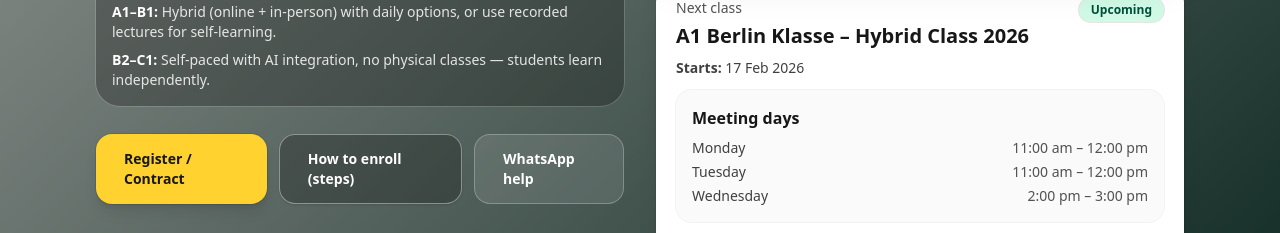
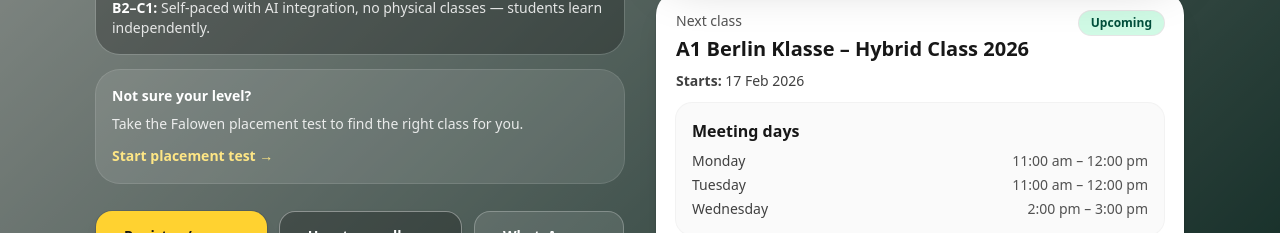
Before and after one commit to learngermanghana/learngermanghana-site, a Next.js app: page / in a window 1280 px wide. Shown: the part 667-900 px from the top of the page. Built offline with nearby package versions, Linux system fonts and the light colour scheme; no server answers.

Commit message:
Add placement test callout

```diff
--- a/src/app/page.tsx
+++ b/src/app/page.tsx
@@ -87,6 +87,21 @@ export default async function HomePage() {
                       integration, no physical classes — students learn independently.
                     </li>
                   </ul>
+                </div>
+
+                <div className="mt-4 max-w-xl rounded-3xl bg-white/10 ring-1 ring-white/20 p-4">
+                  <div className="text-sm font-semibold text-white">Not sure your level?</div>
+                  <p className="mt-2 text-sm text-white/85">
+                    Take the Falowen placement test to find the right class for you.
+                  </p>
+                  <a
+                    href="https://www.falowen.app/placement-test"
+                    target="_blank"
+                    rel="noreferrer"
+                    className="mt-3 inline-flex text-sm font-semibold text-amber-200 hover:underline"
+                  >
+                    Start placement test →
+                  </a>
                 </div>
 
                 <div className="mt-6 sm:mt-7 flex flex-col sm:flex-row gap-3">
```
